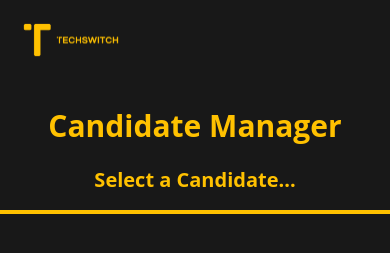
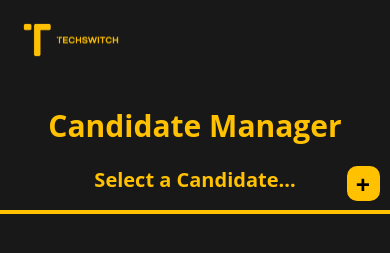
Before and after one commit to techswitch-learners/testswitch-frontend-admin, a Next.js app: page /candidates in a window 390 px wide. Shown: the top 253 px of the page. Built offline with nearby package versions, Linux system fonts and the light colour scheme.

Commit message:
Added two buttons (one for desktop, one for mobile)
Preliminary styling - checking with Sasha to confirm

```diff
--- /dev/null
+++ b/pageStyles/candidates.module.scss
@@ -0,0 +1,46 @@
+@import 'pageStyles/constants';
+
+.link {
+  margin: unset;
+}
+
+.desktopButton {
+  background-color: $softwireYellow;
+  border: none;
+  padding: 5px 15px;
+  font-size: $buttonFontSize;
+  font-family: $softwireFont;
+  font-weight: bold;
+  margin-top: 10px;
+  position: fixed;
+  display: none;
+
+  :hover{
+    background-color: black;
+    text-decoration: underline;
+    cursor: pointer;
+  }
+
+  @media (min-width: 768px) {
+    right: 10px;
+    top: 265px;
+    display: block;
+  }
+}
+
+.mobileButton {
+  background-color: $softwireYellow;
+  padding: 1px 10px 0 9px;
+  margin: 0;
+  border: none;
+  border-radius: 10px;
+  font-size: 25px;
+  font-family: $softwireFont;
+  font-weight: bold;
+  position: fixed;
+  right: 10px;
+
+  @media (min-width: 768px){
+    display: none;
+  }
+}
--- a/pages/candidates.tsx
+++ b/pages/candidates.tsx
@@ -1,14 +1,18 @@
 import React from "react";
 import {NextPage} from "next";
-import textStyle from "../pageStyles/text-classes.module.scss"
+import textStyle from "../pageStyles/text-classes.module.scss";
+import scss from "../pageStyles/candidates.module.scss";
 import Layout from "../components/Layout/layout";
 import {CandidateList} from "../components/CandidateList/CandidateList";
+import Link from "next/link";
 
 const Candidates: NextPage = () => {
 
     return (
         <Layout>
             <h1 className={textStyle.pageHeader}>Candidate Manager</h1>
+            <button className={scss.desktopButton}><Link href={"/create"}><p className={scss.link}>New Candidate</p></Link></button>
+            <button className={scss.mobileButton}><Link href={"/create"}><p className={scss.link}>+</p></Link></button>
             <h2 className={textStyle.subHeader}> Select a Candidate...</h2>
             <hr className={textStyle.lineBreak}/>
             <CandidateList/>
```
